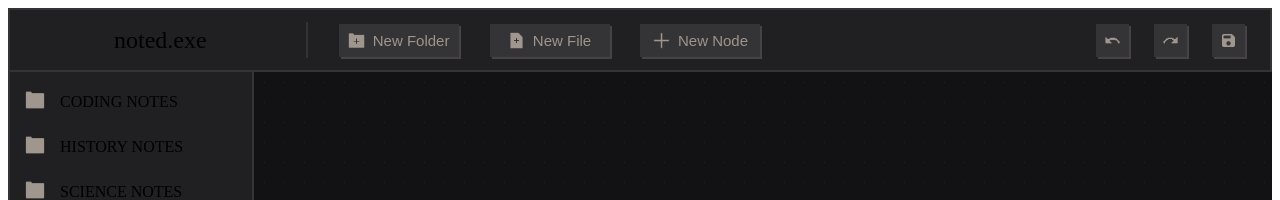
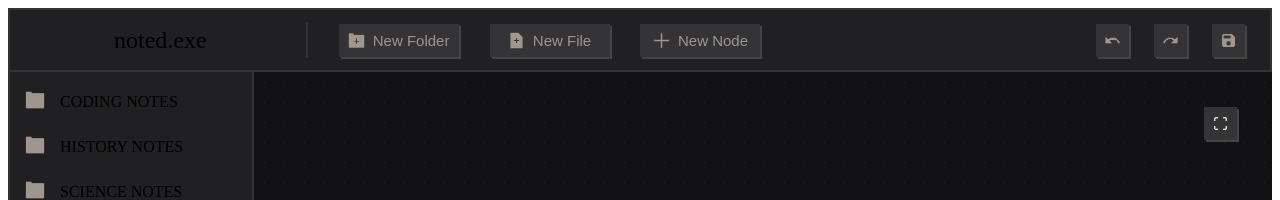
Before and after one commit to JohnArochaDev/noted, a Next.js app: page / in a window 1280 px wide. Shown: the top 200 px of the page. Built offline with nearby package versions, Linux system fonts and the light colour scheme.

Commit message:
added recenter button to canvas

```diff
--- /dev/null
+++ b/app/Components/Canvas/RecenterCanvasButton/index.tsx
@@ -0,0 +1,30 @@
+"use client";
+
+import { useReactFlow } from "@xyflow/react";
+import { SquareButton } from "../../SquareButton";
+
+export const RecenterButton = () => {
+  const { setViewport, getViewport, zoomTo } = useReactFlow();
+
+  const recenterCanvas = () => {
+    const currentViewport = getViewport();
+    const viewportWidth = window.innerWidth; // Adjust if sidebar affects width
+    const viewportHeight = window.innerHeight;
+    const boardWidth = 5000;
+    const boardHeight = 5000;
+
+    const centerX = viewportWidth / 2 - boardWidth / 2;
+    const centerY = viewportHeight / 2 - boardHeight / 2;
+
+    setViewport({ x: centerX, y: centerY, zoom: currentViewport.zoom });
+    zoomTo(1);
+  };
+
+  return (
+    <SquareButton
+      type="focus"
+      onClick={recenterCanvas}
+      customStyles={{ marginTop: "20px", marginRight: "20px" }}
+    />
+  );
+};
--- a/app/Components/Canvas/index.tsx
+++ b/app/Components/Canvas/index.tsx
@@ -1,11 +1,19 @@
 "use client";
 import "@xyflow/react/dist/style.css";
 
-import { ReactFlow, Background, BackgroundVariant } from "@xyflow/react";
+import {
+  ReactFlow,
+  Background,
+  BackgroundVariant,
+  ReactFlowProvider,
+  Panel,
+} from "@xyflow/react";
+import { RecenterButton } from "./RecenterCanvasButton";
 import styles from "./styles.module.scss";
 
 export const Canvas = () => {
   return (
+    <ReactFlowProvider>
       <div className={styles.canvas}>
         <ReactFlow
           fitView
@@ -33,7 +41,11 @@ export const Canvas = () => {
             color="rgba(255,255,255,0.1)"
             bgColor="#121113"
           />
+          <Panel position="top-right">
+            <RecenterButton />
+          </Panel>
         </ReactFlow>
       </div>
+    </ReactFlowProvider>
   );
 };
--- a/app/Components/HotBar/index.tsx
+++ b/app/Components/HotBar/index.tsx
@@ -6,7 +6,7 @@ export const HotBar = () => {
   return (
     <div className={styles.hotBar}>
       <div className={styles.leftSection}>
-        <h2 style={{ fontWeight: 100, marginLeft: '75px' }}>noted.exe</h2>
+        <h2 style={{ fontWeight: 100, marginLeft: "75px" }}>noted.exe</h2>
         <div className={styles.verticalDivider} />
         <Button label="New Folder" type="newFolder" />
         <Button label="New File" type="newFile" />
@@ -14,9 +14,9 @@ export const HotBar = () => {
       </div>
 
       <div className={styles.rightSection}>
-        <SquareButton type="undo" />
-        <SquareButton type="redo" />
-        <SquareButton type="save" />
+        <SquareButton type="undo" onClick={() => {}} />
+        <SquareButton type="redo" onClick={() => {}} />
+        <SquareButton type="save" onClick={() => {}} />
       </div>
     </div>
   );
--- a/app/Components/SquareButton/index.tsx
+++ b/app/Components/SquareButton/index.tsx
@@ -4,15 +4,21 @@ import Image from "next/image";
 
 type SquareButtonPropType = {
   type?: SquareButtonType;
+  onClick: () => void;
+  customStyles?: object;
 };
 
-type SquareButtonType = "undo" | "redo" | "save";
+type SquareButtonType = "undo" | "redo" | "save" | "focus";
 
 export const SquareButton = (props: SquareButtonPropType) => {
-  const { type } = props;
+  const { type, onClick, customStyles } = props;
   return (
     <div>
-      <button className={styles.button}>
+      <button
+        style={customStyles ?? {}}
+        className={styles.button}
+        onClick={onClick}
+      >
         {type && (
           <Image
             src={`/assets/${type}.png`}
```
Also changed, not shown: public/assets/focus.png (added). Lines whose indentation alone changed are shown as unchanged.
